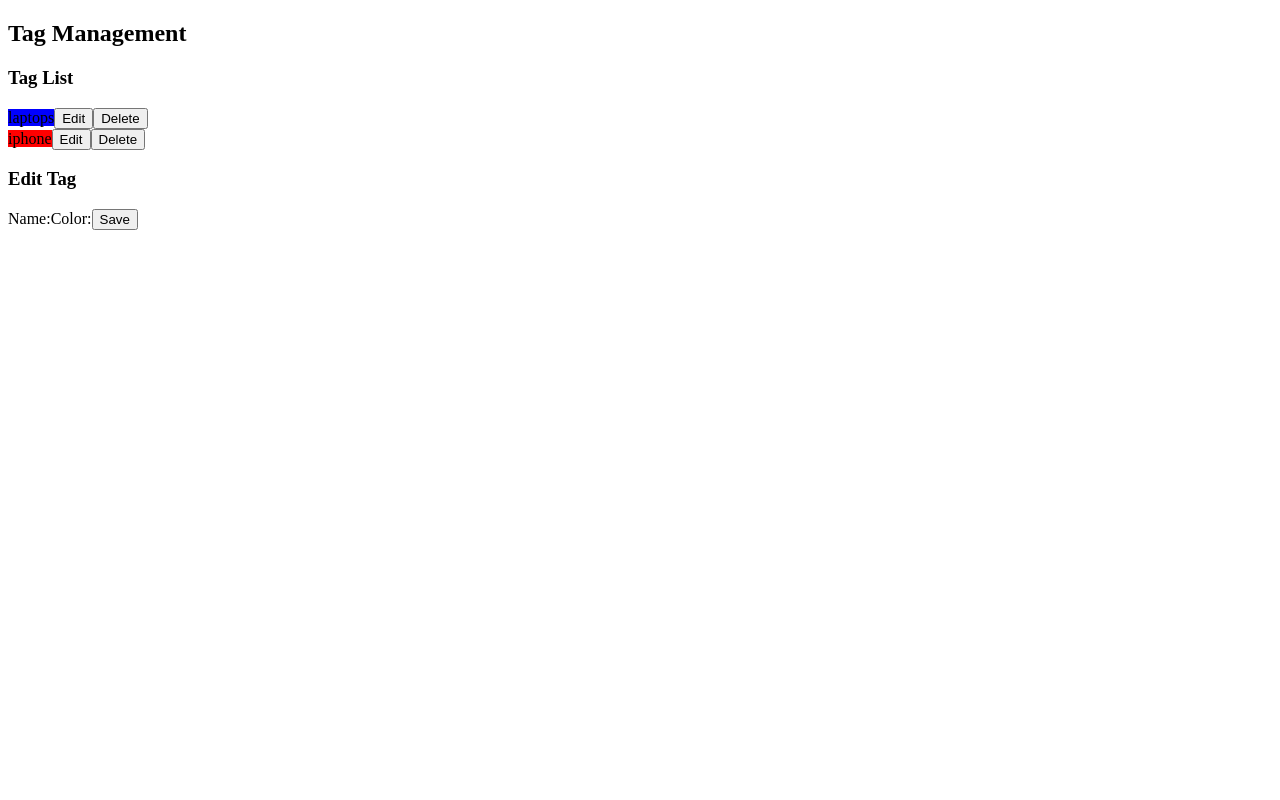
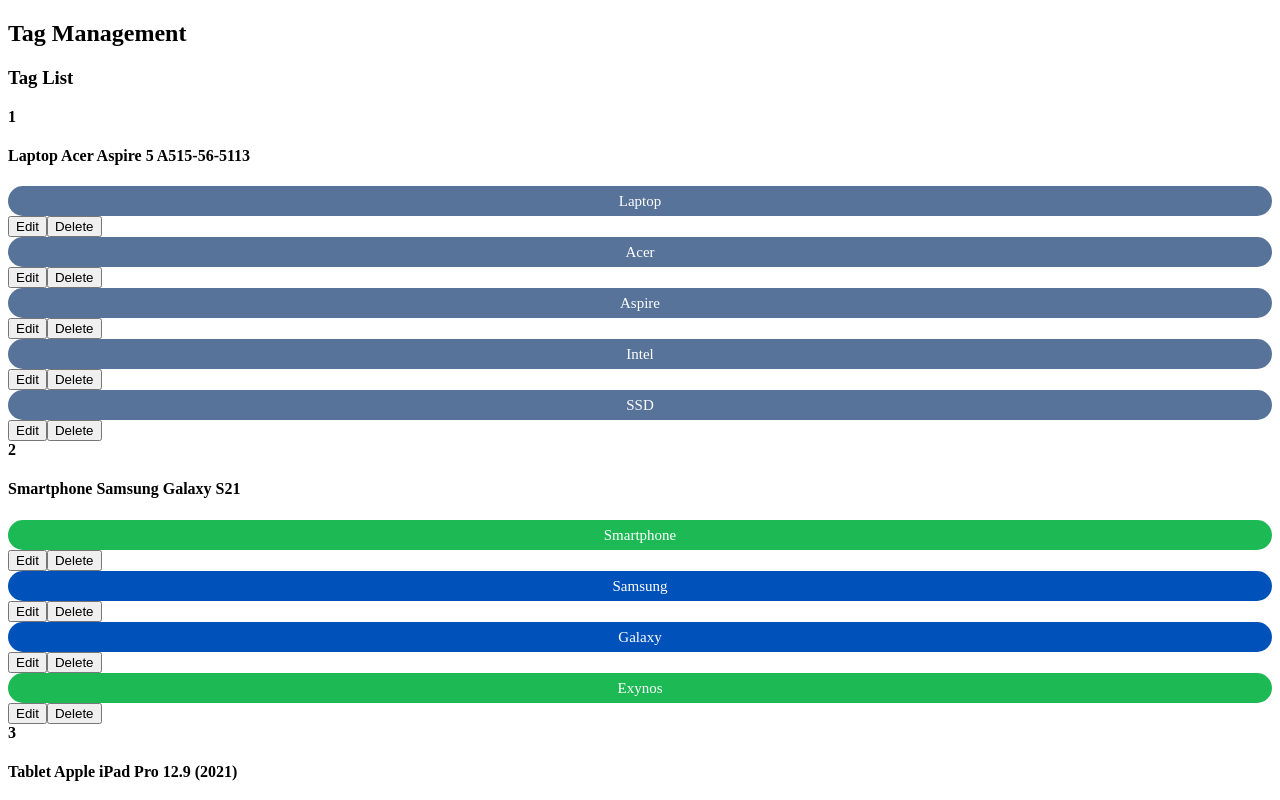
Before and after one commit to Gelan007/TechMagic-Angular, an Angular app: page /tag-management in a window 1280 px wide. Shown: the top 800 px of the page. Built offline with nearby package versions, Linux system fonts and the light colour scheme.

Commit message:
updated logic with tags

```diff
--- a/package.json
+++ b/package.json
@@ -18,6 +18,7 @@
     "@angular/platform-browser": "^17.0.0",
     "@angular/platform-browser-dynamic": "^17.0.0",
     "@angular/router": "^17.0.0",
+    "angular2-uuid": "^1.1.1",
     "rxjs": "~7.8.0",
     "tslib": "^2.3.0",
     "zone.js": "~0.14.2"
--- a/src/app/components/tag/tag-edit/tag-edit.component.ts
+++ b/src/app/components/tag/tag-edit/tag-edit.component.ts
@@ -1,6 +1,6 @@
-import { Component, OnInit } from '@angular/core';
+import {TagsService} from "../../../services/tags.service";
 import {ITag} from "../tag.model";
-import {TagsService} from "../../../services/tags.service";
+import {Component, OnInit} from "@angular/core";
 
 
 @Component({
@@ -13,13 +13,13 @@
 
   constructor(private tagsService: TagsService) {}
 
-  public ngOnInit(): void {
+  ngOnInit(): void {
     this.tagsService.editingTag$.subscribe((tag) => {
       this.editingTag = tag;
     });
   }
 
-  public saveTag(): void {
+  saveTag(): void {
     if (this.editingTag) {
       this.tagsService.updateTag(this.editingTag);
       this.editingTag = null;
--- a/src/app/components/tag/tag-list/tag-list.component.html
+++ b/src/app/components/tag/tag-list/tag-list.component.html
@@ -1,8 +1,14 @@
-<div>
-  <h3>Tag List</h3>
-  <div *ngFor="let tag of tags$ | async">
-    <span [style.backgroundColor]="tag.color">{{ tag.name }}</span>
-    <button (click)="editTag(tag)">Edit</button>
-    <button (click)="deleteTag(tag)">Delete</button>
+<div class="tag-list">
+  <h3 class="tag-list__title">Tag List</h3>
+  <div *ngFor="let product of products$ | async" class="tag-list__container">
+    <div class="product-title">
+      <strong class="product-title__id">{{product.id}}</strong>
+      <h4 class="product-title__text">{{product.name}}</h4>
+    </div>
+    <div class="product-tags" *ngFor="let tag of product.tags">
+      <app-tag-view [color]="tag.color" [text]="tag.name"></app-tag-view>
+      <button (click)="editTag(tag)">Edit</button>
+      <button (click)="deleteTag(tag)">Delete</button>
+    </div>
   </div>
 </div>
--- a/src/app/components/tag/tag-list/tag-list.component.ts
+++ b/src/app/components/tag/tag-list/tag-list.component.ts
@@ -1,6 +1,9 @@
-import { Component, OnInit } from '@angular/core';
+import {Component, OnInit} from "@angular/core";
+import {ProductsService} from "../../../services/products.service";
+import {TagsService} from "../../../services/tags.service";
+import {IProduct} from "../../product/product.model";
 import {ITag} from "../tag.model";
-import {TagsService} from "../../../services/tags.service";
+
 
 @Component({
   selector: 'app-tag-list',
@@ -8,19 +11,22 @@
   styleUrls: ['./tag-list.component.scss'],
 })
 export class TagListComponent implements OnInit {
-  public tags$ = this.tagsService.tags$;
+  public products$ = this.productsService.getProducts();
 
-  constructor(private tagsService: TagsService) {}
+  constructor(private productsService: ProductsService, private tagsService: TagsService) {}
 
-  public ngOnInit() {
-    this.tagsService.loadTags();
+  ngOnInit(): void {
+    this.productsService.getProducts().subscribe((products: IProduct[]) => {
+      const tags: ITag[] = products.flatMap((product) => product.tags || []);
+      this.tagsService.loadTags(tags);
+    });
   }
 
-  public editTag(tag: ITag) {
+  editTag(tag: ITag): void {
     this.tagsService.editTag(tag);
   }
 
-  public deleteTag(tag: ITag) {
+  deleteTag(tag: ITag): void {
     this.tagsService.deleteTag(tag);
   }
 }
--- a/src/app/components/tag/tag.model.ts
+++ b/src/app/components/tag/tag.model.ts
@@ -1,15 +1,15 @@
 export interface ITag {
-  id: number | null,
+  id: string | null,
   name: string,
   color: string
 }
 
 export class Tag implements ITag {
-  id: number | null
+  id: string | null
   name: string
   color: string
 
-  constructor(name: string, color: string, ) {
+  constructor(name: string, color: string) {
     this.id = null
     this.name = name
     this.color = color
--- a/src/app/services/tags.service.ts
+++ b/src/app/services/tags.service.ts
@@ -1,6 +1,6 @@
-import { Injectable } from '@angular/core';
-import { BehaviorSubject, Observable } from 'rxjs';
+import {BehaviorSubject} from "rxjs";
 import {ITag} from "../components/tag/tag.model";
+import {Injectable} from "@angular/core";
 
 @Injectable({
   providedIn: 'root',
@@ -11,12 +11,9 @@
   private _editingTagSubject = new BehaviorSubject<ITag | null>(null);
   editingTag$ = this._editingTagSubject.asObservable();
 
-  loadTags() {
-    // Simulate loading tags from a server
-    const tags: ITag[] = [
-      { id: 1, name: 'laptops', color: 'blue' },
-      { id: 2, name: 'iphone', color: 'red' },
-    ];
+  constructor() {}
+
+  loadTags(tags: ITag[]) {
     this._tagsSubject.next(tags);
   }
 
@@ -26,7 +23,7 @@
 
   updateTag(updatedTag: ITag) {
     const tags = this._tagsSubject.value;
-    const index = tags.findIndex((tag) => tag.id === updatedTag.id);
+    const index = tags.findIndex((tag) => tag.name === updatedTag.name);
 
     if (index !== -1) {
       tags[index] = updatedTag;
@@ -37,7 +34,7 @@
 
   deleteTag(tag: ITag) {
     const tags = this._tagsSubject.value;
-    const filteredTags = tags.filter((t) => t.id !== tag.id);
+    const filteredTags = tags.filter((t) => t.name !== tag.name);
     this._tagsSubject.next(filteredTags);
   }
 }
```
Also changed, not shown: 1 other file (tests, documents, lock files or other folders).
